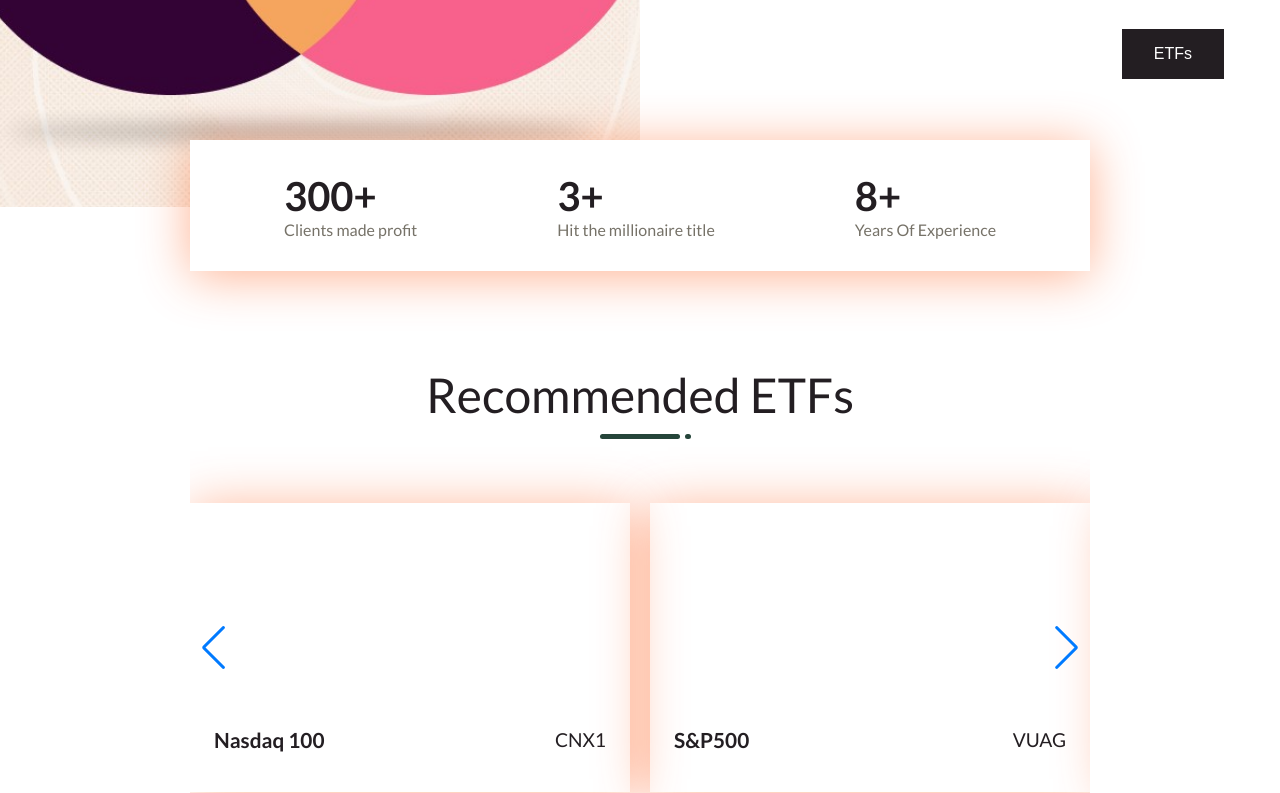
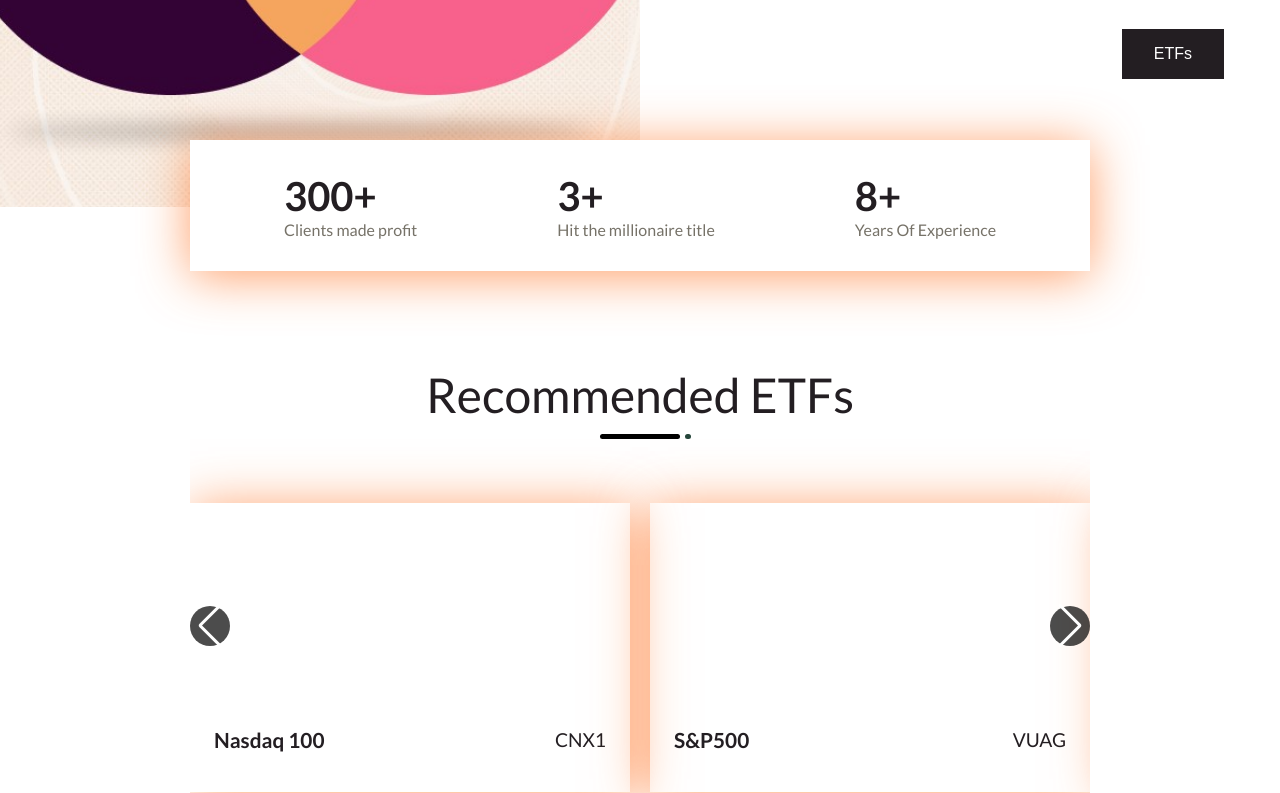
Before and after one commit to CodeUser0/etfcore, a website built with webpack: page index.html in a window 1280 px wide. Shown: the part 2007-2800 px from the top of the page. Built offline with nearby package versions, Linux system fonts and the light colour scheme; a script that the page names is missing.

Commit message:
Update style.css

```diff
--- a/css/style.css
+++ b/css/style.css
@@ -1,7 +1,7 @@
 @import url("https://fonts.googleapis.com/css2?family=Lato:ital,wght@0,100;0,300;0,400;0,700;0,900;1,100;1,300;1,400;1,700;1,900&display=swap");
 
 :root {
-  --primary-color: rgba(255, 77, 0, 0.43);
+  --primary-color: rgba(255, 112, 31, 0.68);
   --text-dark: #231e22;
   --text-light: #767268;
   --extra-light: #f3f4f6;
@@ -56,7 +56,7 @@
   bottom: 0;
   left: 50%;
   transform: translateX(-50%);
-  background-color: #25453a;
+  background-color: #000000;
   border-radius: 1rem;
 }
 
@@ -380,6 +380,45 @@
 .swiper-slide {
   min-width: 10px;
 }
+/* Position Swiper Navigation Buttons */
+.swiper-button-next,
+.swiper-button-prev {
+  position: absolute;
+  top: 50%;
+  transform: translateY(-50%);
+  z-index: 10;
+  width: 40px;
+  height: 40px;
+  background-color: rgba(0, 0, 0, 0.7); /* Semi-transparent background */
+  border-radius: 50%;
+  display: flex;
+  align-items: center;
+  justify-content: center;
+  color: white;
+}
+
+/* Left Button */
+.swiper-button-prev {
+  left: 0px; /* Move outside to the left */
+}
+
+/* Right Button */
+.swiper-button-next {
+  right: 0px; /* Move outside to the right */
+}
+
+/* Make sure it works well on smaller screens */
+@media (max-width: 768px) {
+  .swiper-button-next,
+  .swiper-button-prev {
+    width: 30px;
+    height: 30px;
+    font-size: 14px;
+    left: 10px;
+    right: 10px;
+  }
+}
+
 
 .property__card {
   box-shadow: 0px 5px 50px var(--primary-color);
```
